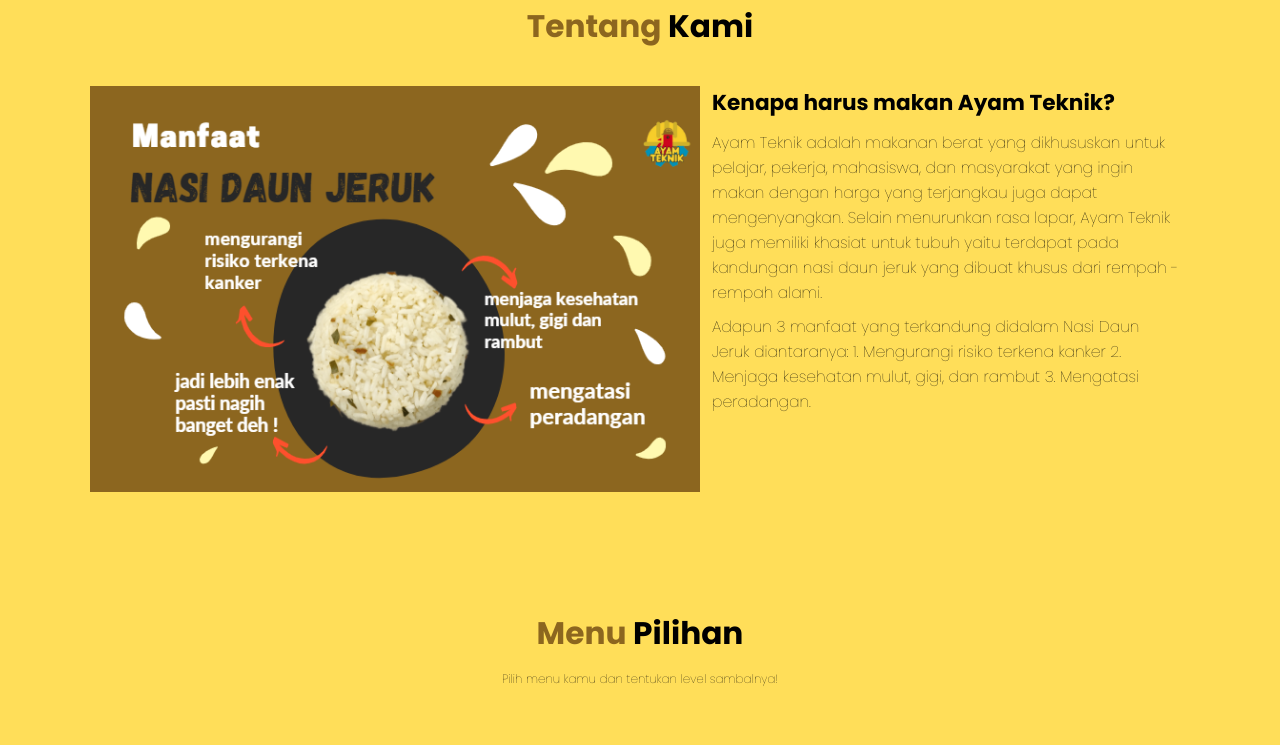
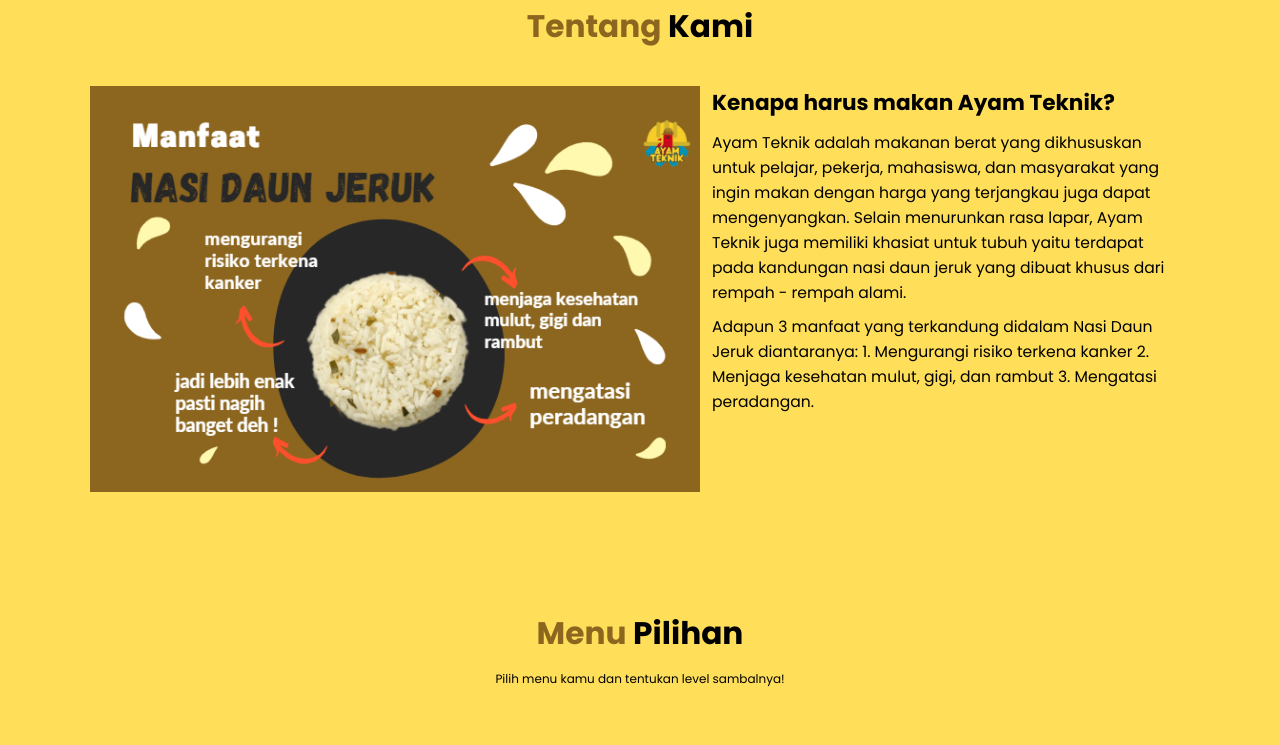
Before and after one commit to sarahagustin/sarahagustin.github.io, a plain HTML site: page index.html in a window 1280 px wide. Shown: the part 893-1638 px from the top of the page. Drawn offline with nearby package versions, Linux system fonts and the light colour scheme.

Commit message:
mengedit baris 193 dan 207

```diff
--- a/css/style.css
+++ b/css/style.css
@@ -190,7 +190,7 @@
 .about .row .content p {
   margin-bottom: 0.8rem;
   font-size: 1.3rem;
-  font-weight: 100;
+  font-weight: 0;
   line-height: 1.6;
 }
 
@@ -204,7 +204,7 @@
   text-align: center;
   max-width: 30rem;
   margin: auto;
-  font-weight: 100;
+  font-weight: 0;
   line-height: 1.6;
 }
 
```
